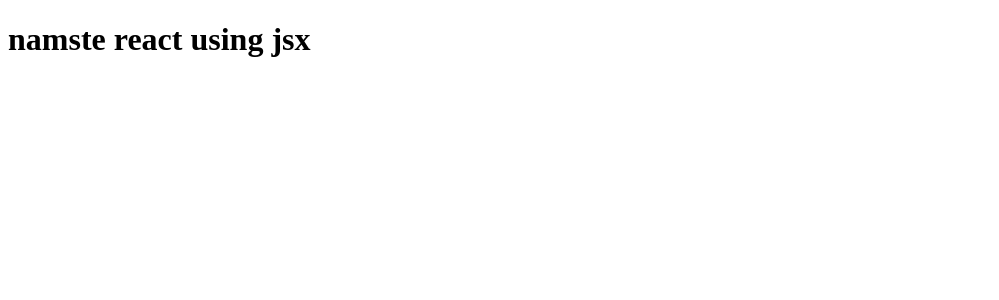
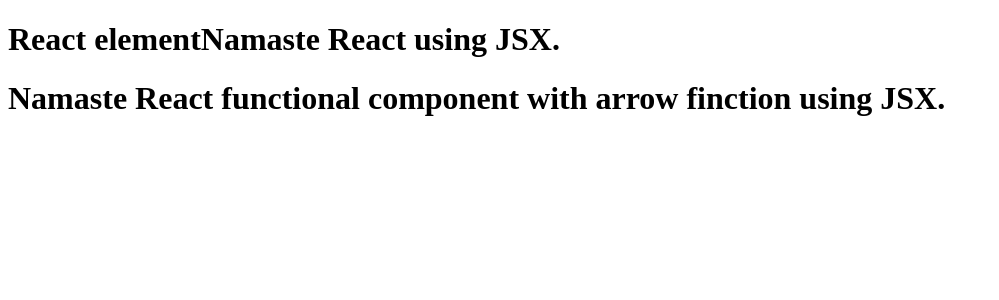
Before and after one commit to pranjulkatiyar-dev/React, a React (Vite) app: page / in a window 1280 px wide. Shown: the top 300 px of the page, without its empty margins (0-999 px from the left). Built offline with nearby package versions, Linux system fonts and the light colour scheme.

Commit message:
Laying the foundation

```diff
--- a/App.js
+++ b/App.js
@@ -2,20 +2,31 @@
 import ReactDOM from "react-dom/client";
 
 // React Element
-const heading = (
-<h1 className="heading" tabIndex="1">
-    namste react using jsx
+const element = <span>React element</span>
+
+const Title = (
+<h1 className="head" tabIndex="1">
+    {element}
+    Namaste React using JSX.
     </h1>
     );
 
-    console.log(heading);
+// React Component
 
+const HeadingComponent = () => (       //Arrow function
+    <div id="conatainer">
+        {Title}
+  <h1 className="heading"> Namaste React functional component with arrow finction using JSX.</h1>
+  </div>
+);
 
-// JSX - HTML-like or XML syntax
-const jsxheading = <h1> namste React using JSX</h1>
-
-console.log(jsxheading);
-
+const Heading = function(){      //Normal funtion
+ return (
+    <div id="conatainer">
+  <h1 className="heading"> Namaste React functional component with normal finction using JSX.</h1>
+  </div>
+);
+};
 
  const root =ReactDOM.createRoot(document.getElementById("root"));
- root.render(heading);
+ root.render(<HeadingComponent/>);
```
